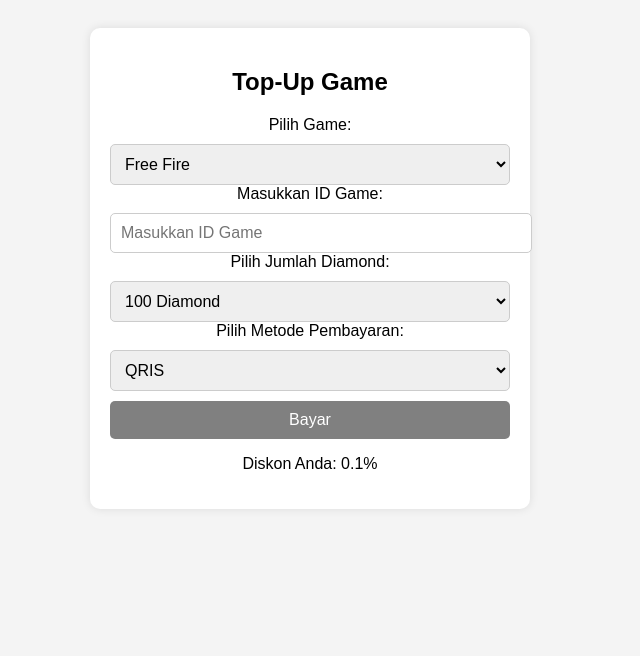
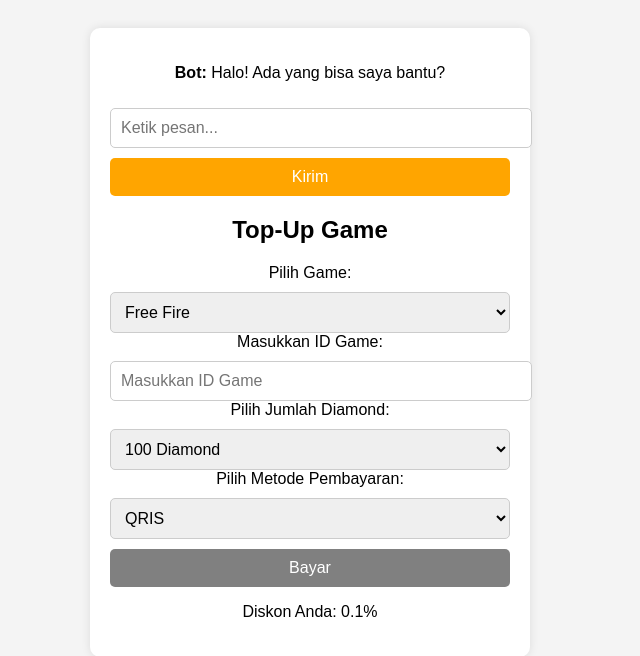
Before and after one commit to XELEEGOD/Top-up-MOBA-, a plain HTML site: page index.html in a window 1280 px wide. Shown: the whole page, without its empty margins (330-970 px from the left). Drawn offline with Linux system fonts and the light colour scheme.

Commit message:
Update index.html

```diff
--- a/index.html
+++ b/index.html
@@ -40,6 +40,13 @@
 </head>
 <body>
     <div class="container">
+        <div class="chat-container">
+    <div class="chat-box" id="chatBox">
+        <p><b>Bot:</b> Halo! Ada yang bisa saya bantu?</p>
+    </div>
+    <input type="text" id="userInput" placeholder="Ketik pesan..." />
+    <button onclick="sendMessage()">Kirim</button>
+</div>
         <h2>Top-Up Game</h2>
         <label for="game">Pilih Game:</label>
         <select id="game">
```
